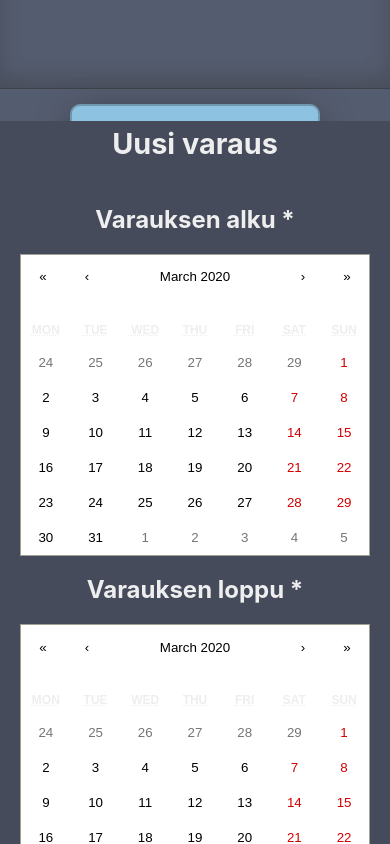
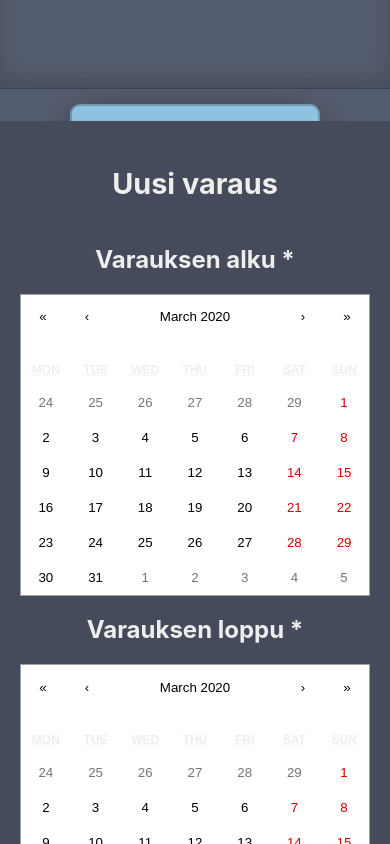
Before and after one commit to teekkari/hamppuvaraus, a React (Create React App) app in the folder frontend/: page / in a window 390 px wide. Shown: the part 1100-1944 px from the top of the page. Built offline with nearby package versions, Linux system fonts and the light colour scheme; no server answers.

Commit message:
added padding top-bottom to last page container

```diff
--- a/frontend/src/App.css
+++ b/frontend/src/App.css
@@ -260,22 +260,6 @@ section h1 {
 
 @media screen and (max-width: 950px) {
 
-  body {
-    font-size: 1.0rem;
-  }
-
-  h1 {
-    font-size: 1.8rem;
-  }
-
-  h2 {
-    font-size: 1.5rem;
-  }
-
-  h3 {
-    font-size: 1.2rem;
-  }
-
   #uusi-varaus-kalenterit-flex {
     flex-direction: column;
   }
@@ -296,12 +280,29 @@ section h1 {
 
 
 @media screen and (max-width: 700px) {
+
+  body {
+    font-size: 1.0rem;
+  }
+
+  h1 {
+    font-size: 1.8rem;
+  }
+
+  h2 {
+    font-size: 1.5rem;
+  }
+
+  h3 {
+    font-size: 1.2rem;
+  }
+
   #varauskalenteri {
     width: 95%;
   }
 
   #uusi-varaus {
-    padding: 0px;
+    padding: 40px 0px;
   }
 
   .container-side {
```
